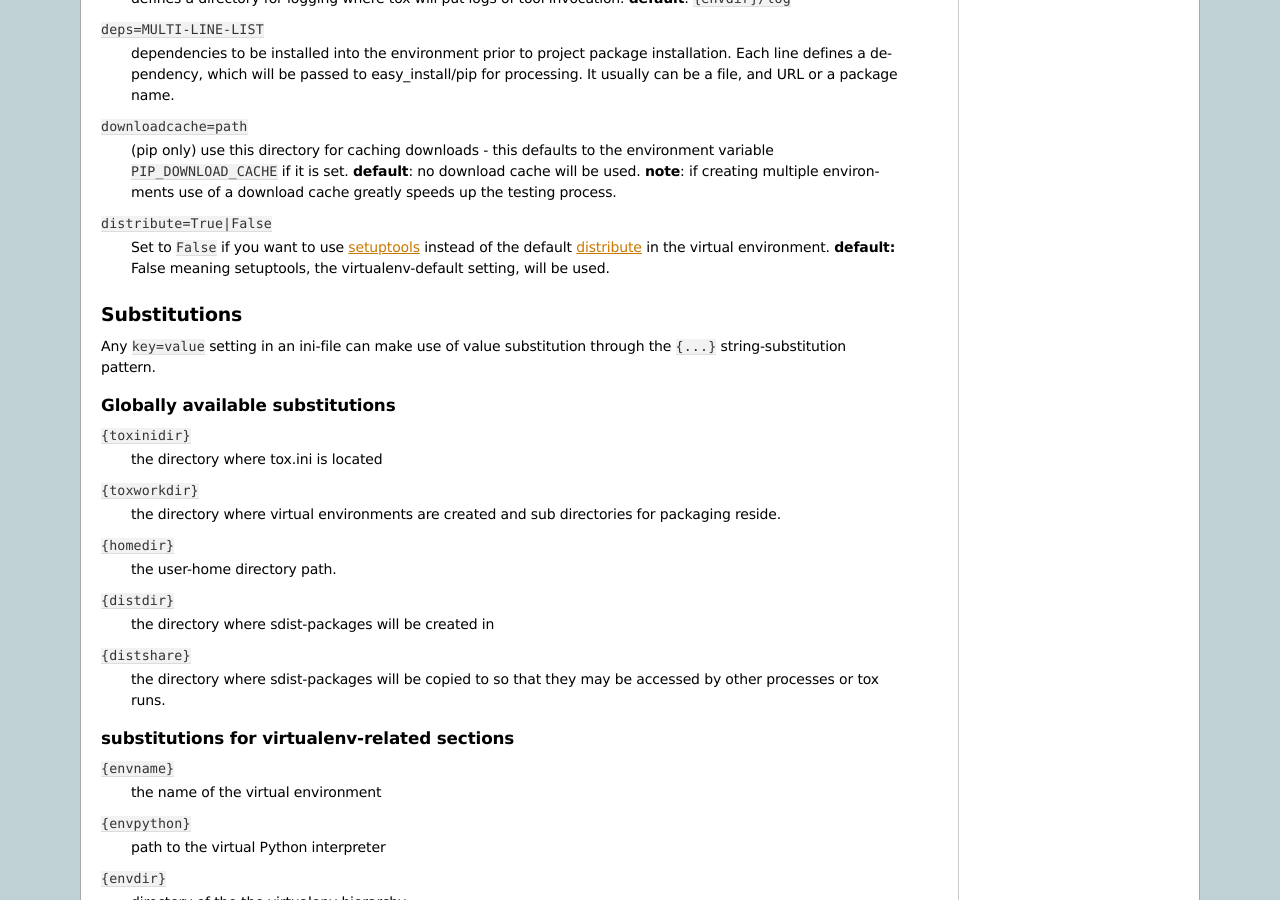
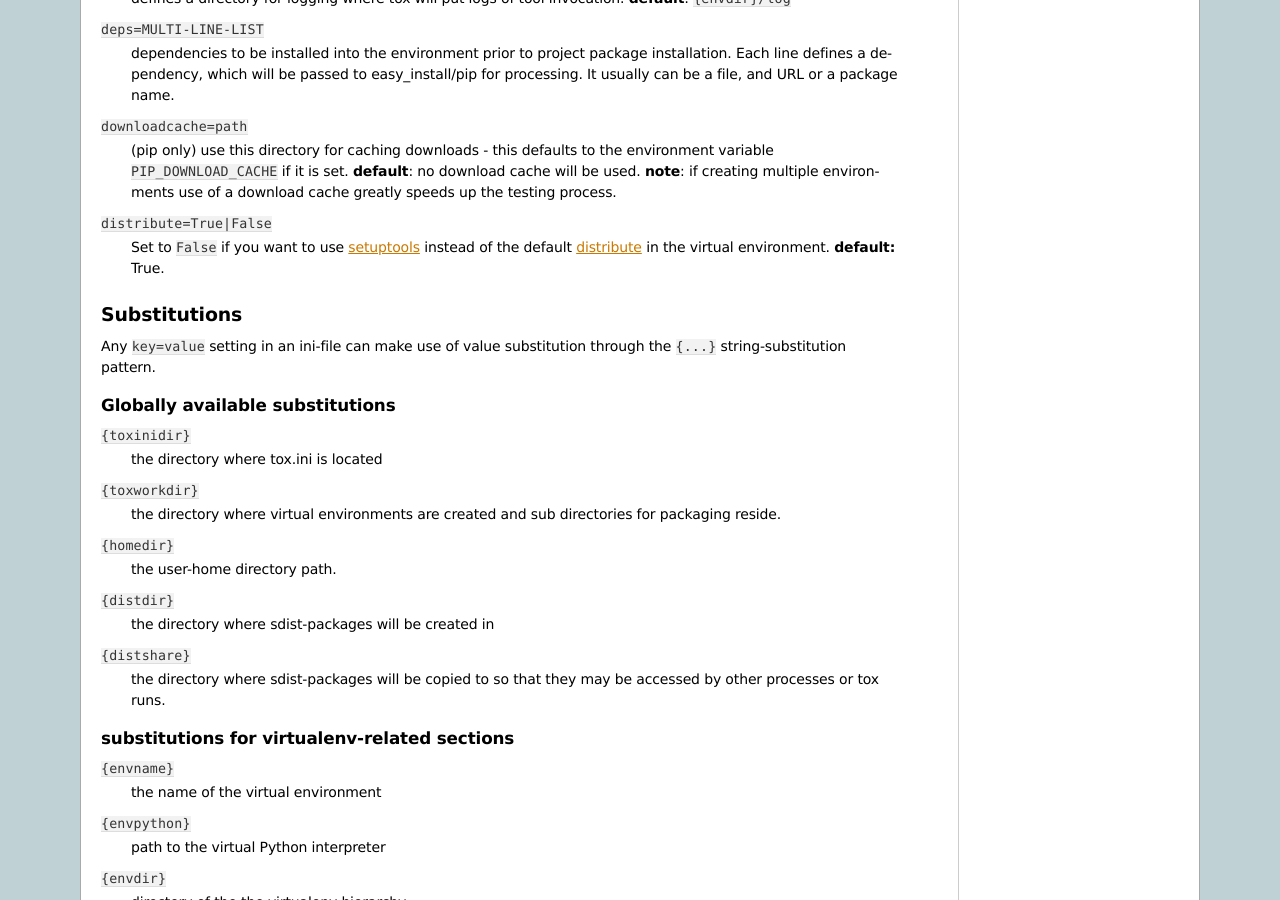
Before and after one commit to msabramo/tox, a Sphinx documentation site: the page built from doc/config.txt, in a window 1280 px wide and 900 px high, scrolled down 1464 px. Built offline with Sphinx 7.4.7, drawn with Linux system fonts in a browser that asks for light colours.

Commit message:
fix a doc

```diff
--- a/doc/config.txt
+++ b/doc/config.txt
@@ -106,8 +106,7 @@ Complete list of settings that you can put into ``testenv*`` sections:
 ``distribute=True|False``
     Set to ``False`` if you want to use setuptools_ instead of the default
     distribute_ in the virtual environment.
-    **default:** False meaning setuptools, the virtualenv-default setting,
-    will be used.
+    **default:** True.
 
 Substitutions
 ---------------------
```
